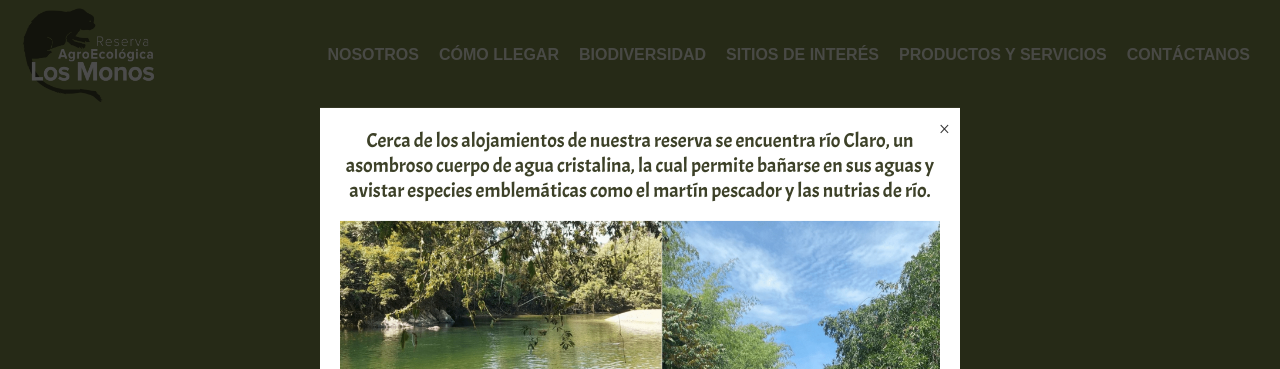
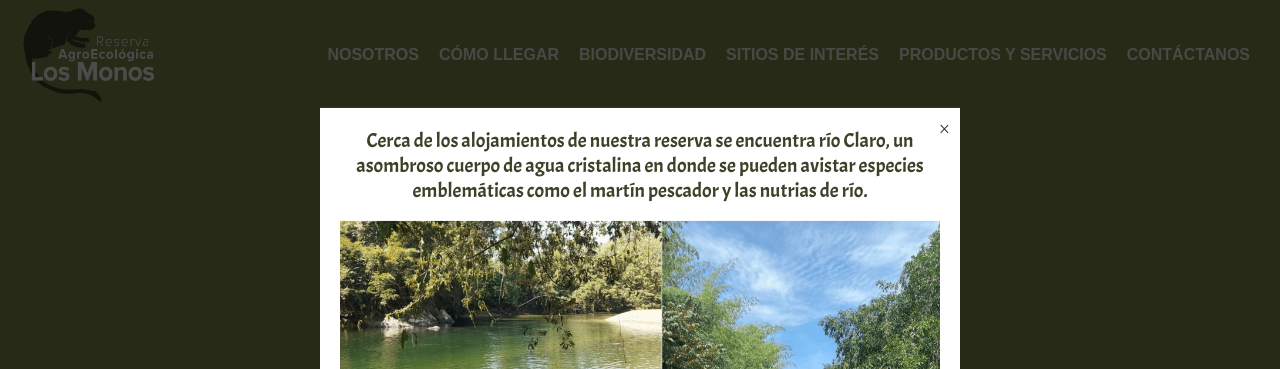
Before and after one commit to nathalytulcan/losmonos, a plain HTML site: page index.html in a window 1280 px wide. Both pictures are taken after a click on the element "Río Claro". Shown: the part 7053-7422 px from the top of the page. Drawn offline with Linux system fonts and the light colour scheme.

Commit message:
index.html

```diff
--- a/index.html
+++ b/index.html
@@ -267,7 +267,7 @@
       <div id="modal13" class="modal">
         <div class="modal-content">
           <span class="close-modal" data-modal-id="modal13">&times;</span>
-          <p>Cerca de los alojamientos de nuestra reserva se encuentra río Claro, un asombroso cuerpo de agua cristalina, la cual permite bañarse en sus aguas y avistar especies emblemáticas como el martín pescador y las nutrias de río.
+          <p>Cerca de los alojamientos de nuestra reserva se encuentra río Claro, un asombroso cuerpo de agua cristalina en donde se pueden avistar especies emblemáticas como el martín pescador y las nutrias de río.
           </p>
           <div class="modales rio2" src="" alt=""></div>
         </div>
```
